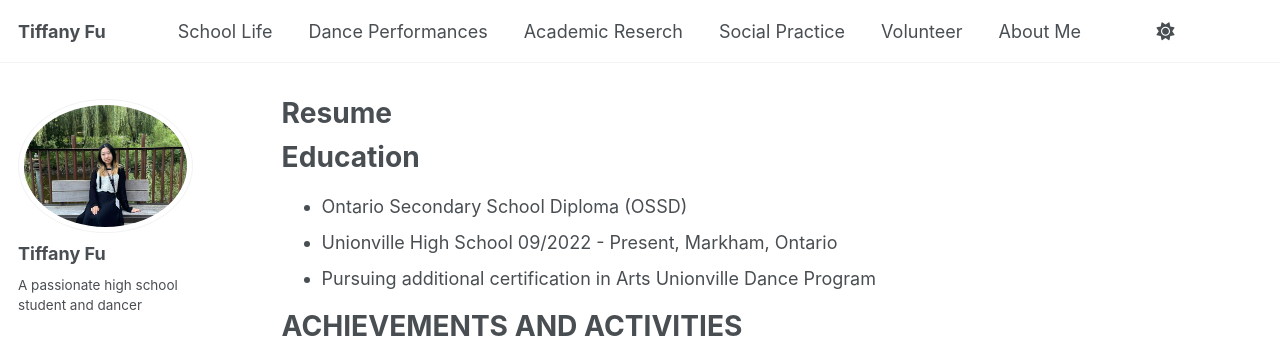
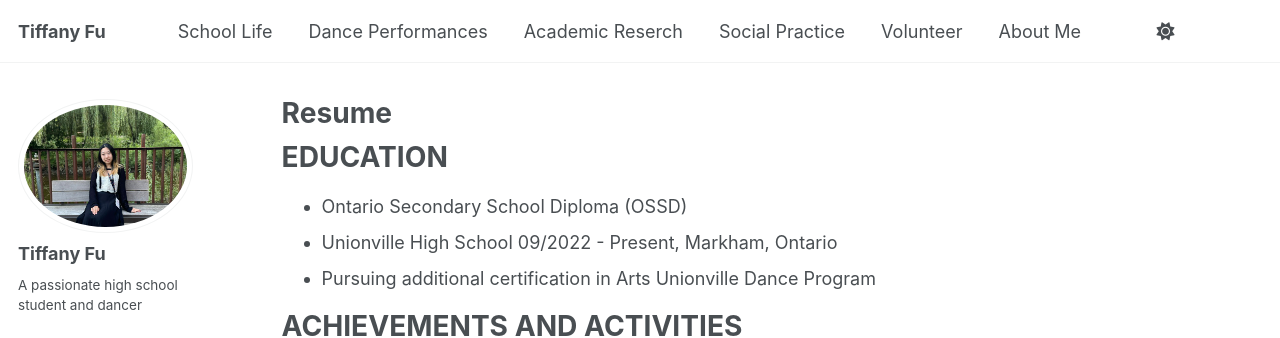
Before and after one commit to TiffanyJTFu/TiffanyFu, a Jekyll site: the page built from _pages/cv.md, in a window 1280 px wide and 900 px high. Shown: the top 338 px of the window. Built offline with Jekyll 4.4.1, drawn with Linux system fonts in a browser that asks for light colours; a script that is not in the unit is left out.

Commit message:
Update cv.md

```diff
--- a/_pages/cv.md
+++ b/_pages/cv.md
@@ -4,12 +4,12 @@ title: "Resume"
 permalink: /cv/
 author_profile: true
 redirect_from:
-  - /Resume
+  - /RESUME
 ---
 
 {% include base_path %}
 
-Education
+EDUCATION
 ======
 * Ontario Secondary School Diploma (OSSD)
 * Unionville High School 09/2022 - Present, Markham, Ontario
```
